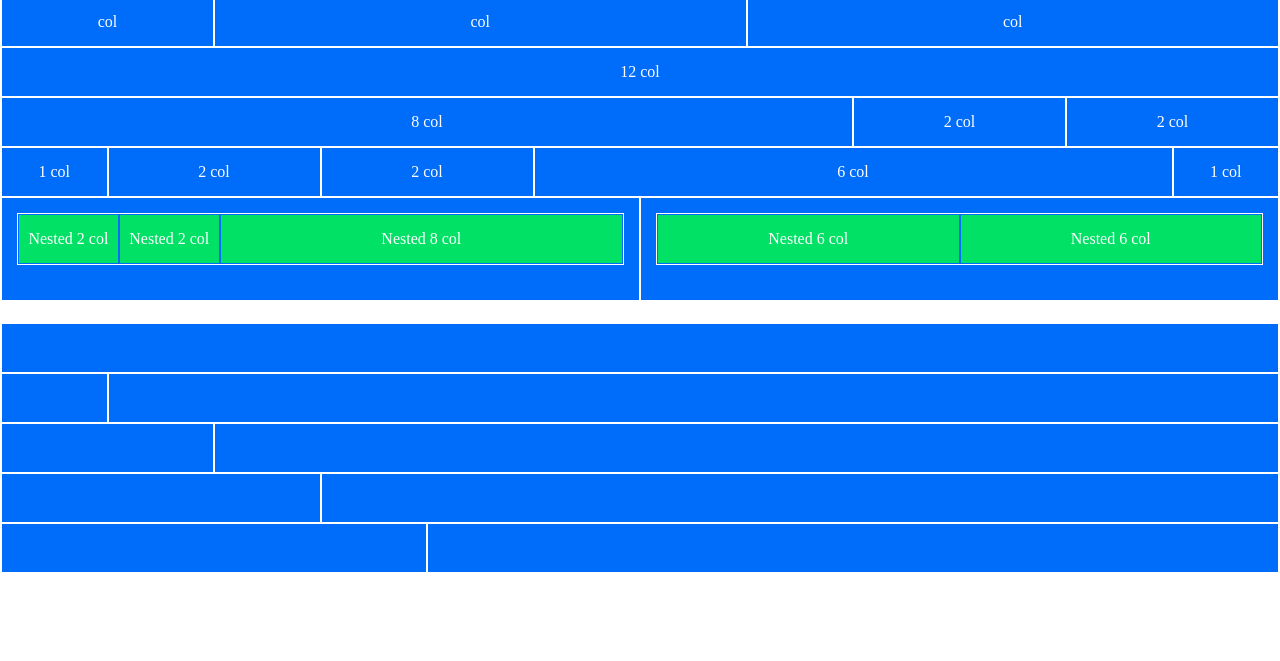
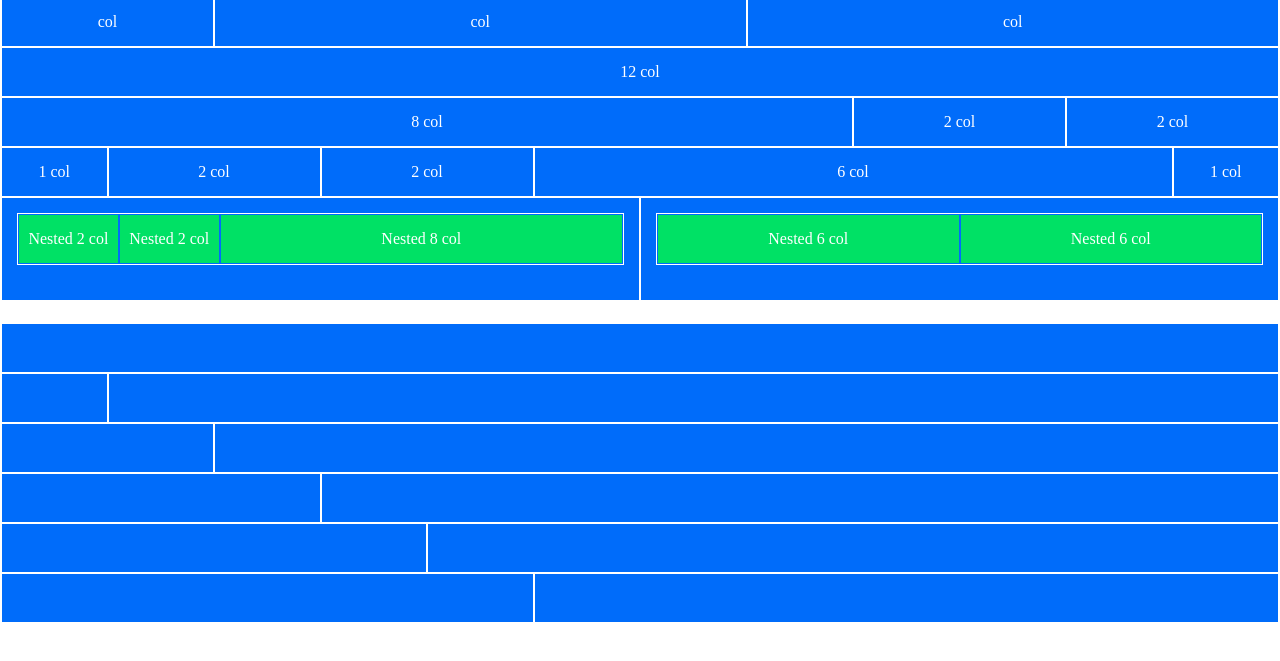
Before and after one commit to GiacomoSeveri/html-css-12bool, a plain HTML site: page index.html in a window 1280 px wide. Shown: the part 91-752 px from the top of the page. Drawn offline with Linux system fonts and the light colour scheme.

Commit message:
6-2 riga

```diff
--- a/index.html
+++ b/index.html
@@ -72,6 +72,9 @@
             <!-- 5 riga -->
             <div class="col col-4"></div>
             <div class="col col-8"></div>
+            <!-- 6 riga -->
+            <div class="col col-5"></div>
+            <div class="col col-7"></div>
         </div>
     </div>
 </body>
```
